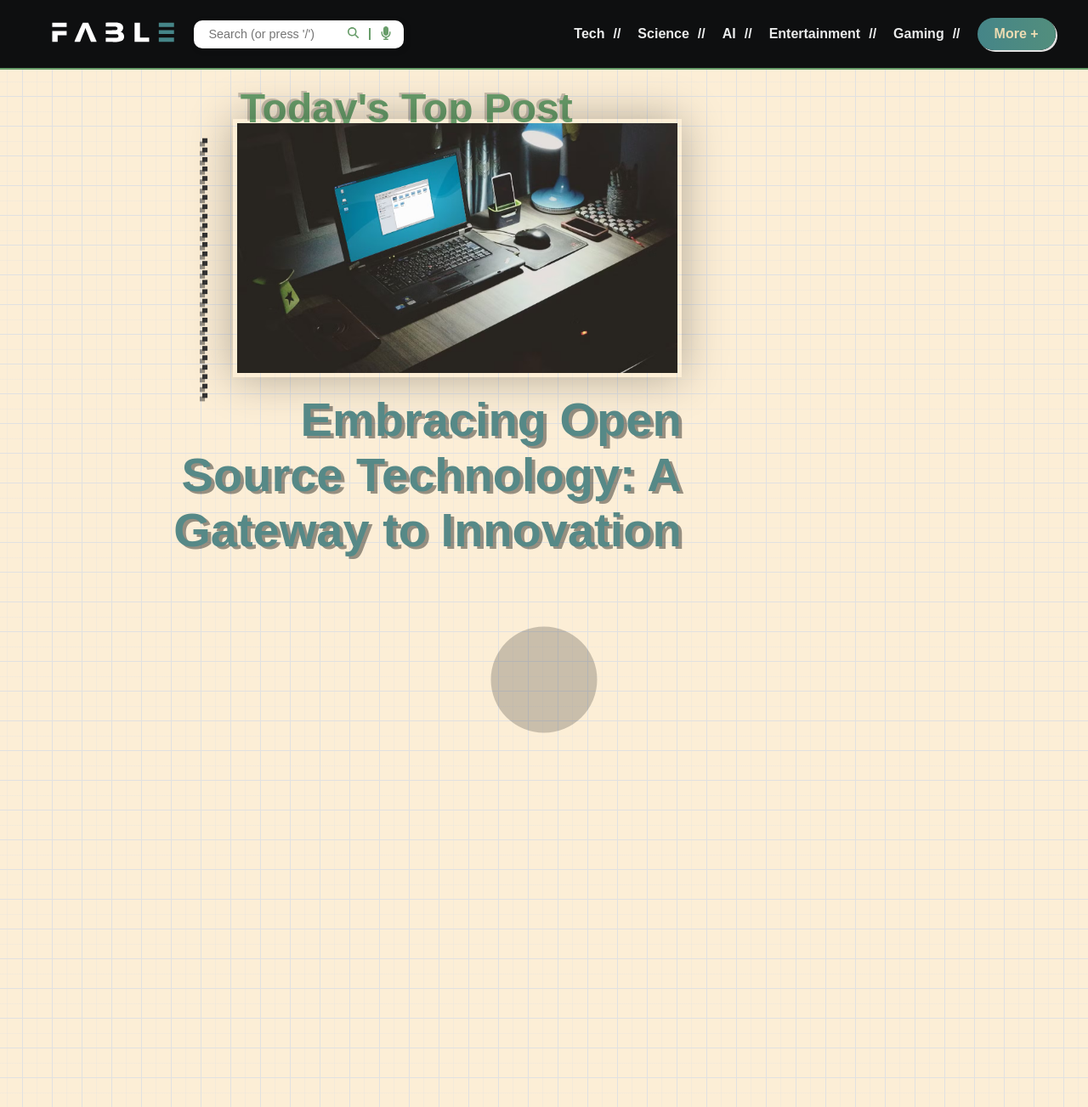
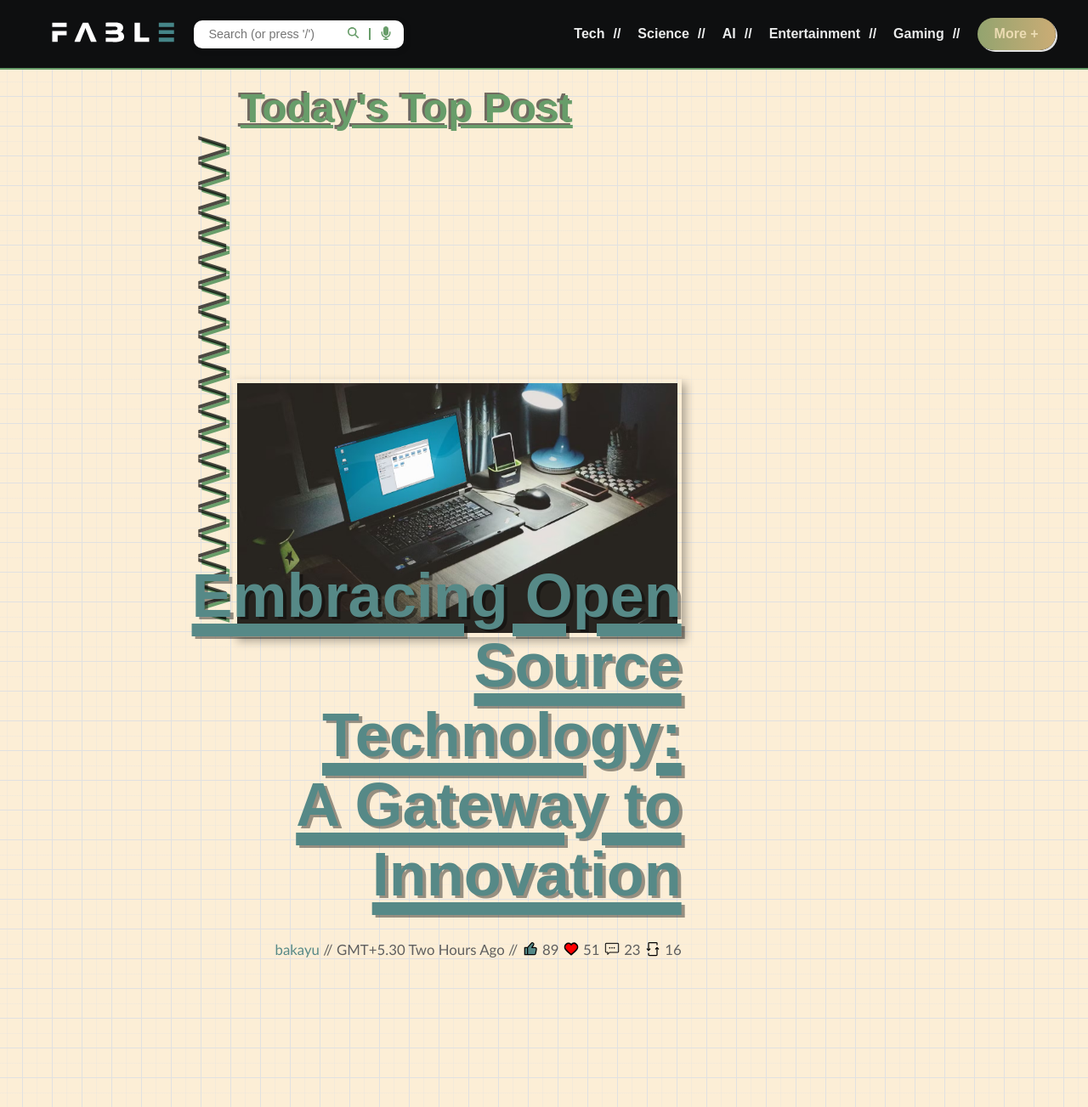
Before and after one commit to bakayu/fable, a plain HTML site: page pages/home.html in a window 1280 px wide. Shown: the top 1303 px of the page at 85% size. Drawn offline with Linux system fonts and the light colour scheme.

Commit message:
update: home page, cursor

```diff
--- a/pages/home.html
+++ b/pages/home.html
@@ -66,13 +66,20 @@
   <div class="home-body-content">
     <div class="main-left">
       <h2>Today's Top Post</h2>
-      <div class="ml-content">
-        <h1>............................<br></h1>
+      <!-- main body thumbnail -->
+      <div class="ml-content main">
+        <h3>/\/\/\/\/\/\/\/\/\/\/\/\/\/\/\/\/\/\/\/<br></h3>
         <img src="../img/thumbnail2.avif" alt="">
       </div>
-      <a href="#">
-        <h1>Embracing Open Source Technology: A Gateway to Innovation</h1>
-      </a>
+      <div class="ml-content">
+        <a href="#">
+          <h1>Embracing Open <br>Source Technology:<br> A Gateway to Innovation</h1>
+        </a>
+        <p><span class="highlight">bakayu</span> // GMT+5.30 Two Hours Ago // <img src="../img/like.svg" alt="like"> 89
+          <img src="../img/heart.svg" alt="heart"> 51 <img src="../img/comment.svg" alt="comment"> 23 <img
+            src="../img/repost.svg" alt="repost"> 16
+        </p>
+      </div>
     </div>
     <div class="main-right"></div>
   </div>
--- a/script/cursor.js
+++ b/script/cursor.js
@@ -1,6 +1,40 @@
+// JS for cursor effect
+
+let mouseX = 0;
+let mouseY = 0;
+let isAnimating = false;
+
+// Store the last known mouse positions
+let lastClientX = 0;
+let lastClientY = 0;
+
+// Mousemove event to update mouseX and mouseY
 document.addEventListener('mousemove', (e) => {
-    const x = e.clientX + 'px';
-    const y = e.clientY + 'px';
-    document.body.style.setProperty('--mouse-x', x);
-    document.body.style.setProperty('--mouse-y', y);
+    lastClientX = e.clientX;
+    lastClientY = e.clientY;
+    mouseX = e.clientX + window.scrollX;
+    mouseY = e.clientY + window.scrollY;
+    requestUpdate();
 });
+
+// Scroll event to update mouseY based on scroll position
+window.addEventListener('scroll', () => {
+    mouseX = lastClientX + window.scrollX;
+    mouseY = lastClientY + window.scrollY;
+    requestUpdate();
+});
+
+// Function to request an animation frame update
+function requestUpdate() {
+    if (!isAnimating) {
+        requestAnimationFrame(updateCursor);
+        isAnimating = true;
+    }
+}
+
+// Update the CSS variables with the latest mouse positions
+function updateCursor() {
+    document.body.style.setProperty('--mouse-x', `${mouseX}px`);
+    document.body.style.setProperty('--mouse-y', `${mouseY}px`);
+    isAnimating = false;
+}
--- a/style/home.css
+++ b/style/home.css
@@ -1,10 +1,9 @@
-/* From Uiverse.io by vinodjangid07 */
 .home-body {
     background-color: #f7f4ed;
     display: flex;
     margin: 0;
-    width: auto;
-    height: auto;
+    /* width: auto; */
+    /* height: auto; */
     min-height: 200vh;
     justify-content: center;
 
@@ -19,7 +18,7 @@
     background-size: 35px 35px;
 
     position: relative;
-    overflow: hidden;
+    overflow-y: auto;
 }
 
 body::after {
@@ -28,8 +27,8 @@ body::after {
     position: absolute;
     top: var(--mouse-y);
     left: var(--mouse-x);
-    width: 125px;
-    height: 125px;
+    width: 100px;
+    height: 100px;
     pointer-events: none;
     border-radius: 50%;
     background: rgba(0, 0, 0, 0.2);
@@ -136,11 +135,13 @@ body::after {
 }
 
 .main-left h2 {
+    z-index: 1;
     font-family: Arial, Helvetica, sans-serif;
     font-size: 3em;
     font-weight: 700;
+    text-decoration: underline;
     color: #689d6a;
-    text-shadow: -3px -2px rgba(0, 0, 0, 0.2);
+    text-shadow: -3px -2px rgba(0, 0, 0, 0.55);
     margin-top: -40px;
     text-align: center;
     margin-bottom: -15px;
@@ -149,45 +150,90 @@ body::after {
 
 .main-left h2:hover {
     color: #568987;
-    text-shadow: 3px -2px rgba(0, 0, 0, 0.3);
+    text-shadow: 4px -3px rgba(0, 0, 0, 0.7);
+    text-decoration: underline;
+    text-decoration-thickness: 10px;
     transition: color 0.3s ease, text-shadow 0.2s ease;
 }
 
 .main-left h1 {
     font-family: Arial, Helvetica, sans-serif;
-    font-size: 3.5em;
+    font-size: 4.5em;
     text-shadow: 4px 3px rgba(0, 0, 0, 0.4);
     font-weight: 700;
     color: #568987;
-    margin-top: -30px;
-    text-align: right;
-    transition: color 0.3s ease, text-shadow 0.2s ease;
+    margin-top: -90px;
+    /* text-align: right; */
+    text-decoration: underline;
+    text-decoration-thickness: 15px;
+    transition: color 0.3s ease, text-shadow 0.2s ease, text-decoration-thickness 0.3s ease;
 }
 
 .main-left h1:hover {
     color: #689d6a;
+    /* text-decoration: double  ; */
+    text-decoration: underline;
+    text-decoration-thickness: 25px;
+    /* text-underline-offset: 10px; */
     text-shadow: 5px -5px rgba(0, 0, 0, 0.6);
-    transition: color 0.3s ease, text-shadow 0.2s ease;
+    transition: color 0.3s ease, text-shadow 0.2s ease, text-decoration-thickness 0.3s ease;
+}
+
+.main-left p {
+    font-family: 'Gill Sans', 'Gill Sans MT', Calibri, 'Trebuchet MS', sans-serif;
+    text-align: center;
+    font-size: 1.05em;
+    color: #5f5f5f;
+}
+
+.main-left p img {
+    width: 20px;
+    height: auto;
+    box-shadow: none;
+    padding: 0px;
+    margin-bottom: -3px;
+}
+
+
+.highlight {
+    font-family: 'Gill Sans', 'Gill Sans MT', Calibri, 'Trebuchet MS', sans-serif;
+    font-weight: 550;
+    color: #568987;
 }
 
 .ml-content {
     display: flex;
     justify-content: end;
-    align-items: start;
+    align-items: flex-end;
+    flex-direction: column;
+}
+
+.ml-content.main {
+    display: flex;
+    justify-content: end;
+    align-items: flex-end;
+    flex-direction: row;
+}
+
+.ml-content h1 {
+    /* margin-right: -50px; */
+    text-align: right;
 }
 
 .ml-content img {
     width: 80%;
     height: auto;
-    box-shadow: 0px 0px 50px rgba(0, 0, 0, 0.3);
+    box-shadow: 5px 5px 10px rgba(0, 0, 0, 0.3);
     padding: 5px;
     /* margin-left: 100px; */
 }
 
-.ml-content h1 {
+.ml-content h3 {
+    font-family: Verdana, Geneva, Tahoma, sans-serif;
     font-size: 2.5em;
     font-weight: 700;
-    color: #333;
+    color: rgba(3, 3, 3, 0.7);
+    text-shadow: 3px -4px #689d6a;
     margin: 20px 0px;
     writing-mode: vertical-rl;
 }
--- a/style/index.css
+++ b/style/index.css
@@ -33,8 +33,8 @@ body::after {
     position: absolute;
     top: var(--mouse-y);
     left: var(--mouse-x);
-    width: 125px;
-    height: 125px;
+    width: 100px;
+    height: 100px;
     pointer-events: none;
     border-radius: 50%;
     background: rgba(0, 0, 0, 0.2);
@@ -604,6 +604,7 @@ h2 {
 
 /* Styles for the home header */
 .home-header {
+    z-index: 2;
     position: fixed;
     background-color: #0e0f10;
     /* width: 100%; */
```
Also changed, not shown: script/home.js (+0 -8 lines), img/comment.svg (added), img/heart.svg (added), img/like.svg (added), img/repost.svg (added).
